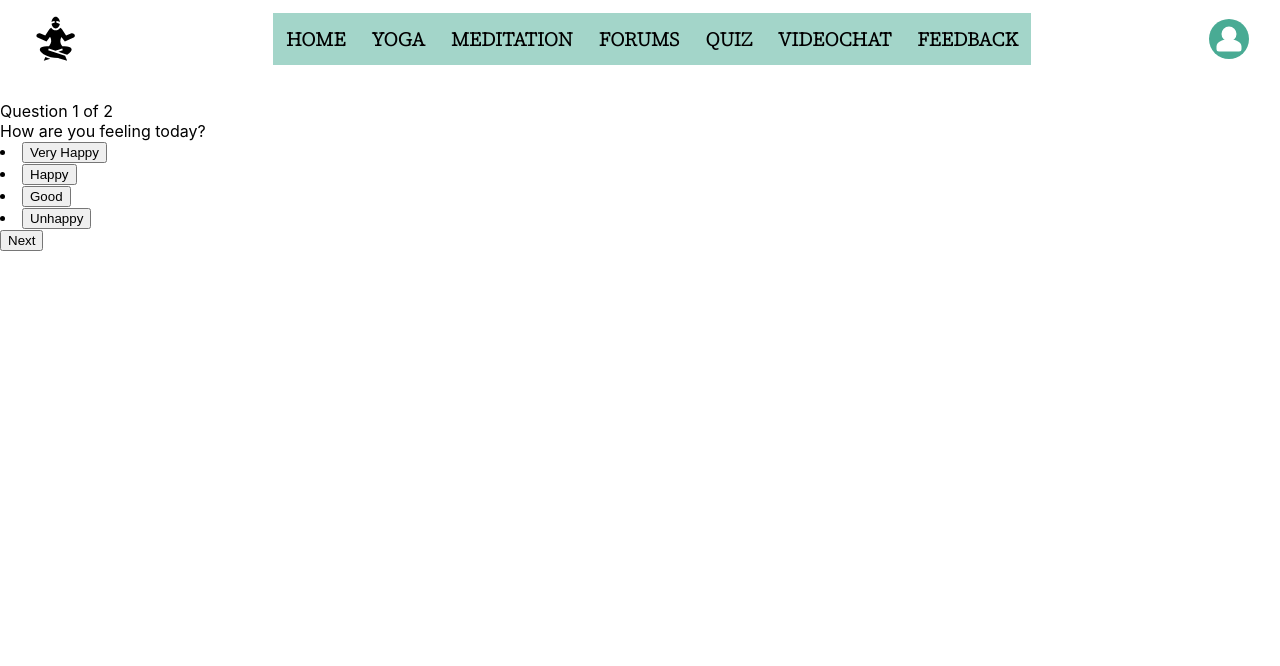
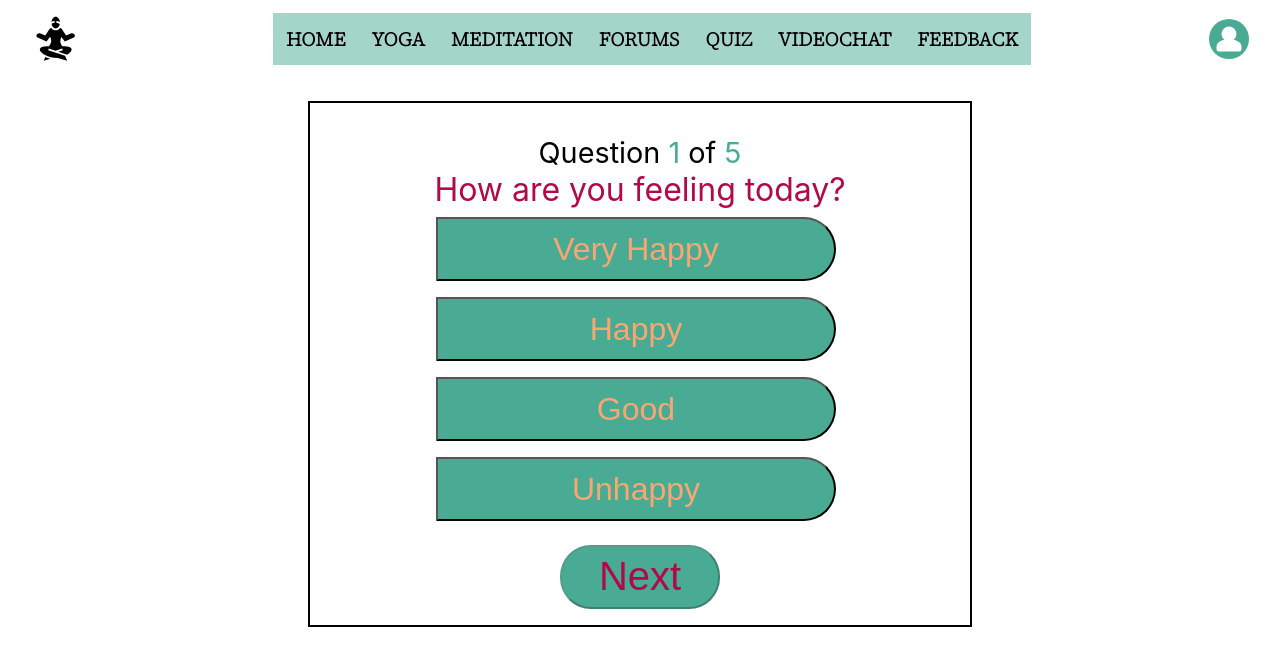
Before and after one commit to sanikaardekar/Make4thon_MedCare, a React (Create React App) app: page /quiz in a window 1280 px wide. Shown: the top 666 px of the page. Built offline with nearby package versions, Linux system fonts and the light colour scheme; the HTML template or start-up script is replaced by a standard one.

Commit message:
quiz page added

```diff
--- a/src/App.js
+++ b/src/App.js
@@ -15,6 +15,7 @@ import Quiz from "./pages/Quiz/Quiz";
 import Meditation from "./pages/Meditation/Meditation";
 import Forums from "./pages/Posts/Forums";
 import VideoChat from "./pages/VideoChat/VideoChat";
+import Results from "./pages/Quiz/Results";
 
 function App() {
   useEffect(() => {
@@ -109,6 +110,15 @@ function App() {
             }
           ></Route>
           <Route
+            path="/results"
+            element={
+              <>
+                <Navbar />
+                <Results />
+              </>
+            }
+          ></Route>
+          <Route
             path="*"
             element={
               <>
--- a/src/pages/Feedback/Feedback.js
+++ b/src/pages/Feedback/Feedback.js
@@ -37,9 +37,8 @@ export default function Feedback() {
         >
           {stars.map((_, index) => {
             return (
-              <Grid container>
+              <Grid container key={index}>
                 <AiOutlineStar
-                  key={index}
                   size={24}
                   onClick={() => handleClick(index + 1)}
                   onMouseOver={() => handleMouseOver(index + 1)}
--- a/src/pages/Quiz/QuestionList.js
+++ b/src/pages/Quiz/QuestionList.js
@@ -2,19 +2,46 @@ const QuestionList = [
     {
         question:"How are you feeling today?",
         answersList:[
-            {answer:"Very Happy",score:"100"},
-            {answer:"Happy", score:"60"},
-            {answer:"Good", score:"40"},
-            {answer:"Unhappy", score:"20"},
+            {answer:"Very Happy",score:100 },
+            {answer:"Happy", score:60},
+            {answer:"Good", score:40},
+            {answer:"Unhappy", score:20},
         ],
     },
     {
-        question:"How are you feeling today?",
+        question:"Do you isolate yourself from others?",
         answersList:[
-            {answer:"Very Happy",score:"100"},
-            {answer:"Happy", score:"60"},
-            {answer:"Good", score:"40"},
-            {answer:"Unhappy", score:"20"},
+            {answer:"Not At All",score:100},
+            {answer:"Sometimes", score:60},
+            {answer:"Rearly", score:40},
+            {answer:"Very Often", score:20},
+        ],
+    },
+    {
+        question:"Has your appetite or eating habits changed in any way recently?",
+        answersList:[
+            {answer:"Not At All",score:100},
+            {answer:"Sometimes", score:60},
+            {answer:"Rearly", score:40},
+            {answer:"Very Often", score:20},
+        ],
+    },
+    {
+        question:"Have you been experiencing significant mood swings?",
+        answersList:[
+            {answer:"Not At All",score:100},
+            {answer:"Sometimes", score:60},
+            {answer:"Rearly", score:40},
+            {answer:"Very Often", score:20},
+        ],
+    },
+    {
+        question:"Have you been experiencing trouble in concentrating?",
+        answersList:[
+            {answer:"Not At All",score:100},
+            {answer:"Sometimes", score:60},
+            {answer:"Rearly", score:40},
+            {answer:"Very Often", score:20},
         ],
     },
 ]
--- /dev/null
+++ b/src/pages/Quiz/Quiz.css
@@ -0,0 +1,37 @@
+.quesWrapper {
+  border: 2px solid black;
+  width: 500px;
+  padding: 2rem 5rem 1rem 5rem;
+}
+
+.questionCount {
+  font-size: 1.8rem;
+}
+
+.question {
+  color: #B10A47;
+  font-size: 2rem;
+}
+
+.ansSection {
+  font-size: 2rem;
+}
+
+.answerList {
+  list-style-type: none;
+}
+
+.ansbutton {
+  color: #f9a671;
+  width: 400px;
+  height: 4rem;
+  font-size: 2rem;
+  padding: 0.2rem;
+  background-color: #49AB94;
+  margin: 0.5rem 0.5rem 0.5rem 0;
+  border-radius: 0 2rem 2rem 0;
+}
+
+.ansbutton :hover{
+    background-color: red;
+}
--- a/src/pages/Quiz/Quiz.js
+++ b/src/pages/Quiz/Quiz.js
@@ -1,23 +1,69 @@
 import React, { useState } from "react";
 import QuestionList from "./QuestionList";
 import { v4 as uuidv4 } from "uuid";
+import "./Quiz.css";
+import { Button } from "@mui/material";
+import  { Link } from "react-router-dom";
+import "./Results";
 
 const Quiz = () => {
   const [currentQuestion, setcurrentQuestion] = useState(0);
   const [scores, setScores] = useState(0);
   const [clicked, setClicked] = useState(false);
+  const [showScore, setShowScore] = useState(false);
 
   const handleAnswer = (score) => {
-    // setScores(scores+100)
-    console.log("frr")
+    if (score === 100) {
+      console.log(scores);
+      setScores(scores + score);
+      console.log(scores);
+    } else if (score === 60) {
+      setScores(scores + 60);
+      console.log(scores);
+    } else if (score === 40) {
+      setScores(scores + 40);
+      console.log(scores);
+    } else {
+      setScores(scores + 20);
+      console.log(scores);
     }
+    setClicked(true);
+  };
+
+  const handleNextQuestion = () => {
+    setClicked(false);
+    if (currentQuestion < QuestionList.length - 1) {
+      console.log(currentQuestion);
+      setcurrentQuestion(currentQuestion + 1);
+      console.log(currentQuestion);
+    } else {
+      setShowScore(true);
+    }
+  };
 
   return (
-    <div className="quesWrapper">
+    <center>
+      <div
+        className="quesWrapper"
+        style={{ justifyContent: "center", alignItems: "center" }}
+      >
+        {showScore ? (
+          <div>
+            <p style={{ fontSize: "3.5rem", letterSpacing: 1, fontFamily:"Roboto" }}>Completed!</p>
+            <Link to="/results" style={{textDecoration:"none"}}>
+            <Button
+            style={{fontSize:"1.5rem", borderRadius: "31px", backgroundColor: "#49AB94"}}
+            variant="contained">See Results!</Button>
+            </Link>
+          </div>
+        ) : (
           <div>
             <div className="questionSection">
               <div className="questionCount">
-            Question {currentQuestion + 1} of {QuestionList.length}
+                Question{" "}
+                <span style={{ color: "#49AB94" }}>{currentQuestion + 1}</span>{" "}
+                of{" "}
+                <span style={{ color: "#49AB94" }}>{QuestionList.length}</span>
               </div>
               <div className="question">
                 {QuestionList[currentQuestion].question}
@@ -26,13 +72,37 @@ const handleAnswer = (score) => {
             <div className="ansSection">
               {QuestionList[currentQuestion].answersList.map((answerOption) => (
                 <li className="answerList" key={uuidv4()}>
-              <button onClick={handleAnswer(answerOption.score)}>{answerOption.answer}</button>
+                  <button
+                    onClick={() => handleAnswer(answerOption.score)}
+                    disabled={clicked}
+                    className="ansbutton"
+                  >
+                    {answerOption.answer}
+                  </button>
                 </li>
               ))}
             </div>
-        <button>Next</button>
+            <button
+              onClick={handleNextQuestion}
+              disabled={!clicked}
+              style={{
+                borderRadius: "31px",
+                backgroundColor: "#49AB94",
+                height: "4rem",
+                width: "10rem",
+                fontSize: "2.5rem",
+                paddingTop: "0rem",
+                color: "#B10A47",
+                marginTop: "1rem",
+              }}
+              variant="contained"
+            >
+              Next
+            </button>
           </div>
+        )}
       </div>
+    </center>
   );
 };
 
--- /dev/null
+++ b/src/pages/Quiz/Results.js
@@ -0,0 +1,28 @@
+import React from "react";
+
+const Results = () => {
+  return (
+    <center>
+      <div
+        style={{
+          justifyContent: "center",
+          alignItems: "center",
+          fontSize: "2rem",
+          padding: "5rem",
+        }}
+      >
+        You have answered this anxiety screening in such a way as to suggest
+        that you are not likely currently suffering from an anxiety disorder.
+        Remember that a little anxiety in normal, everyday life is to be
+        expected and is a good thing. Nobody should be without any anxiety
+        whatsoever, as anxiety is our body's way of telling us that we should
+        pay closer attention to a situation, event or person in our lives (even
+        if that person is ourselves). Scoring in this range suggests you have
+        that normal level of anxiety but would not likely qualify for an anxiety
+        disorder diagnosis.
+      </div>
+    </center>
+  );
+};
+
+export default Results;
```
Lines whose indentation alone changed are shown as unchanged.
